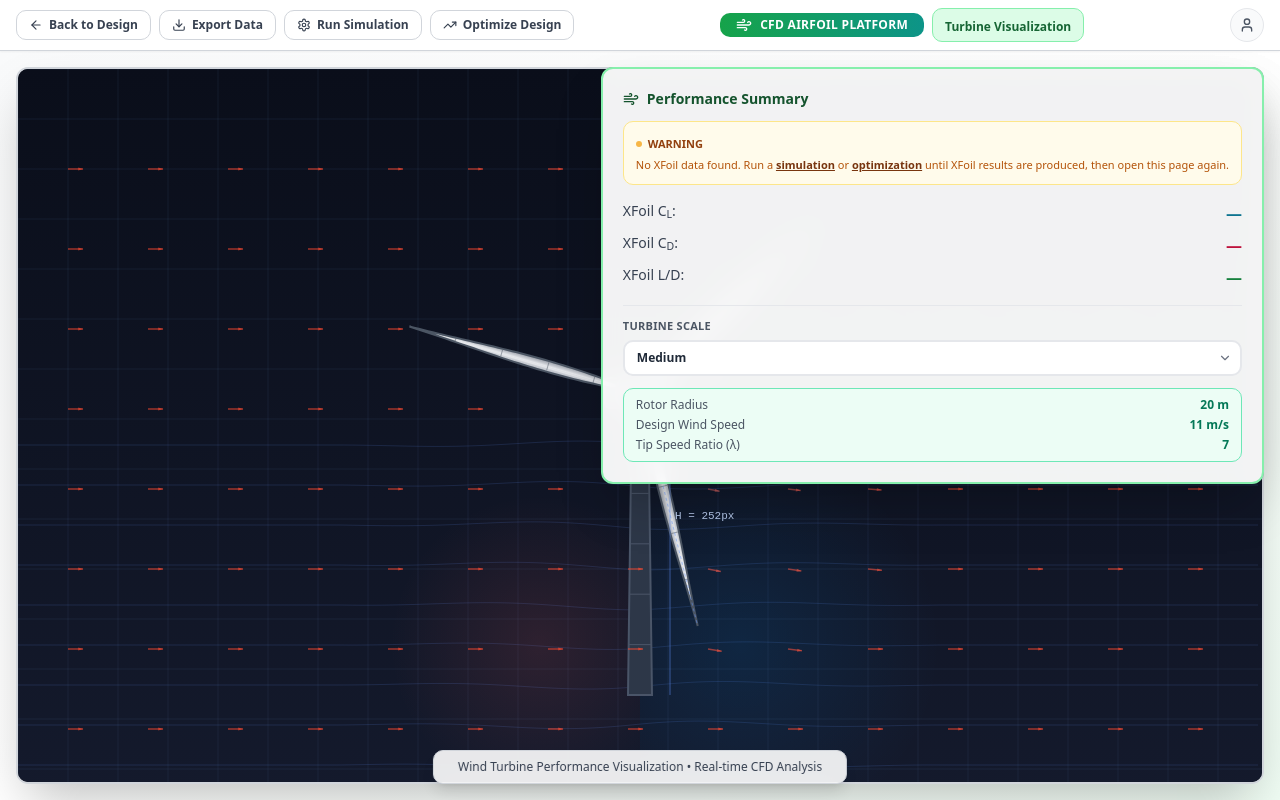
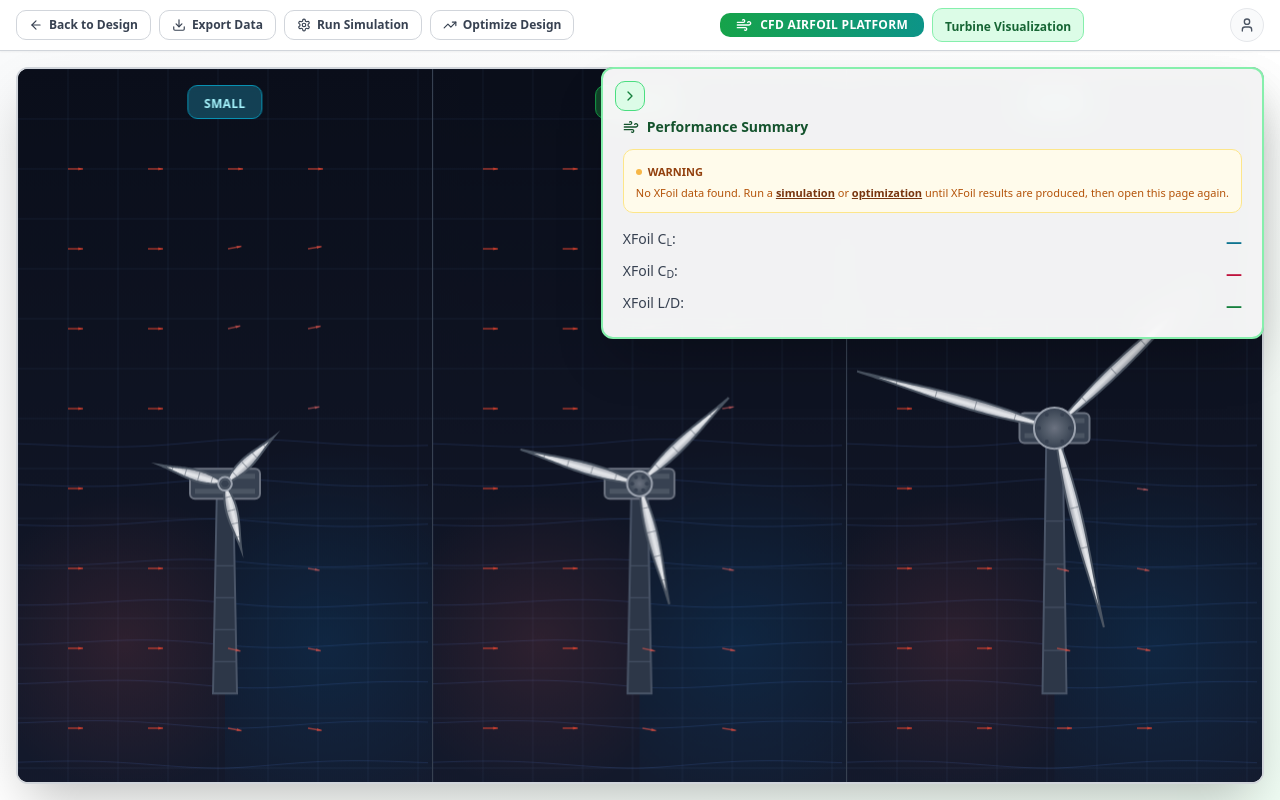
Before and after one commit to FYP-M4-Fluid-Simulator/Frontend-Code, a Next.js app: page /turbine in a window 1280 px wide. Built offline with nearby package versions, Linux system fonts and the light colour scheme; no server answers.

Commit message:
Turbine page add all 3 power variants

```diff
--- a/src/app/turbine/page.tsx
+++ b/src/app/turbine/page.tsx
@@ -8,6 +8,8 @@ import {
   Settings,
   TrendingUp,
   ChevronDown,
+  ChevronLeft,
+  ChevronRight,
   Zap,
   Sparkles,
 } from "lucide-react";
@@ -120,11 +122,13 @@ export default function TurbinePage() {
   const [dragCoefficient, setDragCoefficient] = useState(0);
   const [dataSource, setDataSource] = useState<"simulation" | "optimization" | "none">("none");
   const [powerError, setPowerError] = useState<string | null>(null);
-  const [selectedScale, setSelectedScale] = useState<TurbineScale>("medium");
-  const [powerResult, setPowerResult] = useState<PowerOutputResult | null>(null);
+  const [powerResults, setPowerResults] = useState<Record<TurbineScale, PowerOutputResult | null>>({
+    small: null,
+    medium: null,
+    large: null,
+  });
   const [cfdInputs, setCfdInputs] = useState<CFDInputState>(DEFAULT_CFD_INPUTS);
-
-  const currentPowerKilowatts = powerResult?.total_power_kilowatts ?? null;
+  const [sidebarCollapsed, setSidebarCollapsed] = useState(false);
 
   // Load latest CFD metrics from sessionStorage if available.
   useEffect(() => {
@@ -296,11 +300,11 @@ export default function TurbinePage() {
     if (liftCoefficient > 0 && dragCoefficient > 0) {
       handleCalculatePower();
     }
-  }, [liftCoefficient, dragCoefficient, selectedScale]);
+  }, [liftCoefficient, dragCoefficient]);
 
   const handleCalculatePower = () => {
     setPowerError(null);
-    setPowerResult(null);
+    setPowerResults({ small: null, medium: null, large: null });
 
     if (liftCoefficient <= 0 || dragCoefficient <= 0) {
       setPowerError(
@@ -309,36 +313,64 @@ export default function TurbinePage() {
       return;
     }
 
-    const result = calculatePower(liftCoefficient, dragCoefficient, selectedScale);
+    // Calculate power for all three scales
+    const scales: TurbineScale[] = ["small", "medium", "large"];
+    const results: Record<TurbineScale, PowerOutputResult | null> = {
+      small: null,
+      medium: null,
+      large: null,
+    };
 
-    if (!result) {
-      setPowerError("Unable to calculate power — check Cl and Cd values.");
-      return;
-    }
-
-    setPowerResult({
+    scales.forEach((scale) => {
+      const result = calculatePower(liftCoefficient, dragCoefficient, scale);
+      if (result) {
+        results[scale] = {
           total_power_watts: result.watts,
           total_power_kilowatts: result.kilowatts,
           operating_rpm: result.rpm,
           cp: result.cp,
-      scale: selectedScale,
+          scale: scale,
+        };
+      }
     });
+
+    setPowerResults(results);
   };
 
   const handleExportResults = () => {
-    const scaleConfig = selectedScale ? TURBINE_SCALES[selectedScale] : null;
     const results = {
       liftToDragRatio,
       xfoilCl: liftCoefficient,
       xfoilCd: dragCoefficient,
-      turbineScale: selectedScale,
-      rotorRadius: scaleConfig?.radius ?? null,
-      designWindSpeed: scaleConfig?.windSpeed ?? null,
-      tipSpeedRatio: scaleConfig?.tsr ?? null,
-      powerCoefficientCp: powerResult?.cp ?? null,
-      operatingRpm: powerResult?.operating_rpm ?? null,
-      powerW: powerResult?.total_power_watts ?? null,
-      powerKw: powerResult?.total_power_kilowatts ?? null,
+      turbines: {
+        small: powerResults.small ? {
+          rotorRadius: TURBINE_SCALES.small.radius,
+          designWindSpeed: TURBINE_SCALES.small.windSpeed,
+          tipSpeedRatio: TURBINE_SCALES.small.tsr,
+          powerCoefficientCp: powerResults.small.cp,
+          operatingRpm: powerResults.small.operating_rpm,
+          powerW: powerResults.small.total_power_watts,
+          powerKw: powerResults.small.total_power_kilowatts,
+        } : null,
+        medium: powerResults.medium ? {
+          rotorRadius: TURBINE_SCALES.medium.radius,
+          designWindSpeed: TURBINE_SCALES.medium.windSpeed,
+          tipSpeedRatio: TURBINE_SCALES.medium.tsr,
+          powerCoefficientCp: powerResults.medium.cp,
+          operatingRpm: powerResults.medium.operating_rpm,
+          powerW: powerResults.medium.total_power_watts,
+          powerKw: powerResults.medium.total_power_kilowatts,
+        } : null,
+        large: powerResults.large ? {
+          rotorRadius: TURBINE_SCALES.large.radius,
+          designWindSpeed: TURBINE_SCALES.large.windSpeed,
+          tipSpeedRatio: TURBINE_SCALES.large.tsr,
+          powerCoefficientCp: powerResults.large.cp,
+          operatingRpm: powerResults.large.operating_rpm,
+          powerW: powerResults.large.total_power_watts,
+          powerKw: powerResults.large.total_power_kilowatts,
+        } : null,
+      },
       timestamp: new Date().toISOString(),
     };
 
@@ -417,9 +449,28 @@ export default function TurbinePage() {
 
       {/* Main Content - Turbine Visualization */}
       <div className="flex-1 flex overflow-hidden relative bg-gradient-to-br from-gray-50 via-white to-green-50">
-        {/* Performance Stats Overlay */}
-        <div className="absolute top-4 right-4 z-30">
-          <div className="bg-white/95 backdrop-blur-md rounded-xl shadow-2xl border-2 border-green-300 p-5 min-w-[280px]">
+        {/* Performance Summary Sidebar with Hide/Show */}
+        <div
+          className={`absolute top-4 right-4 z-30 transition-all duration-300 ${
+            sidebarCollapsed ? "translate-x-[calc(100%-2.5rem)]" : "translate-x-0"
+          }`}
+        >
+          <div className="bg-white/95 backdrop-blur-md rounded-xl shadow-2xl border-2 border-green-300 overflow-hidden relative">
+            {/* Hide/Show Button - Always Visible */}
+            <button
+              onClick={() => setSidebarCollapsed(!sidebarCollapsed)}
+              className="absolute left-3 top-3 bg-green-100 hover:bg-green-200 border border-green-400 rounded-lg p-1.5 transition-colors z-50"
+              title={sidebarCollapsed ? "Show Performance Summary" : "Hide Performance Summary"}
+            >
+              {sidebarCollapsed ? (
+                <ChevronLeft className="w-4 h-4 text-green-700" />
+              ) : (
+                <ChevronRight className="w-4 h-4 text-green-700" />
+              )}
+            </button>
+
+            {!sidebarCollapsed && (
+              <div className="p-5 min-w-[280px] pt-12">
                 <h3 className="text-sm font-black text-green-900 mb-3 flex items-center gap-2">
                   <Wind className="w-4 h-4" />
                   Performance Summary
@@ -433,7 +484,21 @@ export default function TurbinePage() {
                         Warning
                       </div>
                       <div className="text-[11px] text-amber-700 leading-tight">
-                    No XFoil data found. Run a <span className="font-bold cursor-pointer underline text-amber-900" onClick={() => router.push('/simulate')}>simulation</span> or <span className="font-bold cursor-pointer underline text-amber-900" onClick={() => router.push('/optimize')}>optimization</span> until XFoil results are produced, then open this page again.
+                        No XFoil data found. Run a{" "}
+                        <span
+                          className="font-bold cursor-pointer underline text-amber-900"
+                          onClick={() => router.push("/simulate")}
+                        >
+                          simulation
+                        </span>{" "}
+                        or{" "}
+                        <span
+                          className="font-bold cursor-pointer underline text-amber-900"
+                          onClick={() => router.push("/optimize")}
+                        >
+                          optimization
+                        </span>{" "}
+                        until XFoil results are produced, then open this page again.
                       </div>
                     </div>
                   )}
@@ -446,7 +511,9 @@ export default function TurbinePage() {
                   )}
 
                   <div className="flex justify-between">
-                <span className="text-gray-700">XFoil C<sub>L</sub>:</span>
+                    <span className="text-gray-700">
+                      XFoil C<sub>L</sub>:
+                    </span>
                     <span className="text-base font-black text-cyan-700">
                       {dataSource !== "none"
                         ? formatCoefficient(liftCoefficient)
@@ -454,7 +521,9 @@ export default function TurbinePage() {
                     </span>
                   </div>
                   <div className="flex justify-between">
-                <span className="text-gray-700">XFoil C<sub>D</sub>:</span>
+                    <span className="text-gray-700">
+                      XFoil C<sub>D</sub>:
+                    </span>
                     <span className="text-base font-black text-rose-700">
                       {dataSource !== "none"
                         ? formatCoefficient(dragCoefficient)
@@ -464,147 +533,191 @@ export default function TurbinePage() {
                   <div className="flex justify-between">
                     <span className="text-gray-700">XFoil L/D:</span>
                     <span className="text-base font-black text-green-700">
-                  {dataSource !== "none"
-                    ? liftToDragRatio.toFixed(1)
-                    : "—"}
+                      {dataSource !== "none" ? liftToDragRatio.toFixed(1) : "—"}
                     </span>
                   </div>
                 </div>
 
-            {/* Power Panel */}
-            <div className="mt-4 pt-3 border-t border-gray-200 space-y-3 text-xs">
+                {powerError && (
+                  <div className="mt-4 text-[11px] text-red-700 bg-red-50 border border-red-200 rounded-md p-2 leading-relaxed">
+                    {powerError}
+                  </div>
+                )}
+              </div>
+            )}
 
-              {/* Turbine Scale Selector */}
-              <div>
-                <label className="block text-[11px] font-bold text-gray-600 mb-1.5 uppercase tracking-wide">
-                  Turbine Scale
-                </label>
-                <div className="relative">
-                  <select
-                    id="turbine-scale-select"
-                    value={selectedScale}
-                    onChange={(e) => {
-                      setSelectedScale(e.target.value as TurbineScale);
-                      setPowerResult(null);
-                      setPowerError(null);
-                    }}
-                    className="w-full appearance-none bg-white border-2 border-gray-200 hover:border-emerald-400 focus:border-emerald-500 focus:outline-none rounded-lg px-3 py-2 text-xs font-semibold text-gray-800 cursor-pointer transition-colors pr-8"
-                  >
-                    <option value="small">Small</option>
-                    <option value="medium">Medium</option>
-                    <option value="large">Large (Utility)</option>
-                  </select>
-                  <ChevronDown className="absolute right-2.5 top-1/2 -translate-y-1/2 w-3.5 h-3.5 text-gray-500 pointer-events-none" />
+            {/* Collapsed state - just show the button */}
+            {sidebarCollapsed && (
+              <div className="w-10 h-10"></div>
+            )}
           </div>
         </div>
 
-              {/* Scale specs badge */}
-              {(() => {
-                const cfg = TURBINE_SCALES[selectedScale];
-                return (
-                  <div className={`rounded-lg px-3 py-2 ${cfg.bgColor} border ${cfg.borderColor} flex flex-col gap-1`}>
-                    <div className="flex justify-between">
-                      <span className="text-gray-600">Rotor Radius</span>
-                      <span className={`font-bold ${cfg.color}`}>{cfg.radius} m</span>
-                    </div>
-                    <div className="flex justify-between">
-                      <span className="text-gray-600">Design Wind Speed</span>
-                      <span className={`font-bold ${cfg.color}`}>{cfg.windSpeed} m/s</span>
-                    </div>
-                    <div className="flex justify-between">
-                      <span className="text-gray-600">Tip Speed Ratio (λ)</span>
-                      <span className={`font-bold ${cfg.color}`}>{cfg.tsr}</span>
+        {/* Three Turbines Display */}
+        <div className="flex-1 relative">
+          <div className="absolute inset-4 rounded-xl shadow-2xl overflow-hidden border-2 border-gray-300 bg-[#0a0e1a]">
+            <div className="h-full w-full grid grid-cols-3 gap-0">
+              {/* Small Turbine */}
+              <div className="relative flex flex-col items-center justify-center border-r border-gray-700">
+                {/* Label */}
+                <div className="absolute top-4 left-1/2 -translate-x-1/2 z-10">
+                  <div className="bg-cyan-900/80 backdrop-blur-sm px-4 py-1 rounded-lg border border-cyan-600">
+                    <span className="text-xs font-bold text-cyan-200 uppercase tracking-wide">
+                      SMALL
+                    </span>
                   </div>
                 </div>
-                );
+
+                {/* Power Output - Above Turbine */}
+                {powerResults.small && (
+                  <div className="absolute top-16 left-1/2 -translate-x-1/2 z-10">
+                    <div className="bg-cyan-900/90 backdrop-blur-sm px-3 py-2 rounded-lg border border-cyan-500 text-center">
+                      <div className="text-lg font-black text-cyan-100">
+                        {(() => {
+                          const absKw = Math.abs(powerResults.small.total_power_kilowatts);
+                          return absKw >= 1
+                            ? `${absKw.toFixed(1)} kW`
+                            : `${(absKw * 1000).toFixed(0)} W`;
                         })()}
-
-
-              {powerError && (
-                <div className="text-[11px] text-red-700 bg-red-50 border border-red-200 rounded-md p-2 leading-relaxed">
-                  {powerError}
+                      </div>
+                      <div className="text-[9px] font-semibold text-cyan-300">
+                        Cp: {(powerResults.small.cp * 100).toFixed(1)}%
+                      </div>
+                    </div>
                   </div>
                 )}
 
-              {powerResult && (() => {
-                const cfg = TURBINE_SCALES[powerResult.scale];
-                const absKw = Math.abs(powerResult.total_power_kilowatts);
-                const absW  = Math.abs(powerResult.total_power_watts);
-                return (
-                  <div className={`${cfg.bgColor} border ${cfg.borderColor} rounded-lg p-3 space-y-2`}>
-                    <div className={`text-xs font-black ${cfg.color} flex items-center gap-1.5 mb-0.5`}>
-                      {/* <Zap className="w-3.5 h-3.5" /> */}
-                      Power Output — {cfg.label}
+                {/* Turbine Canvas */}
+                <div className="flex-1 w-full">
+                  <ProfessionalTurbine
+                    liftToDragRatio={liftToDragRatio}
+                    powerKilowatts={powerResults.small?.total_power_kilowatts ?? null}
+                    rpm={powerResults.small?.operating_rpm ?? null}
+                    scaleFactor={0.55}
+                    showAnnotations={false}
+                  />
                 </div>
 
-                    {/* Power Coefficient */}
-                    {/* <div className="flex justify-between items-baseline">
-                      <span className="text-gray-600">Cp (Betz)</span>
-                      <span className={`font-black text-sm ${cfg.color}`}>
-                        {powerResult.cp.toFixed(4)}
-                      </span>
-                    </div> */}
-
-                    {/* RPM */}
-                    <div className="flex justify-between items-baseline">
-                      <span className="text-gray-600">Operating RPM</span>
-                      <span className={`font-black text-sm ${cfg.color}`}>
-                        {powerResult.operating_rpm.toFixed(2)}
-                      </span>
+                {/* Constants - Below Turbine */}
+                <div className="absolute bottom-4 left-1/2 -translate-x-1/2 z-10">
+                  <div className="bg-cyan-900/80 backdrop-blur-sm px-3 py-1.5 rounded-lg border border-cyan-600">
+                    <div className="flex gap-3 text-[10px] font-semibold text-cyan-200">
+                      <span>R: {TURBINE_SCALES.small.radius}m</span>
+                      <span>TSR: {TURBINE_SCALES.small.tsr}</span>
                     </div>
-
-                    <div className="border-t border-white/60 pt-2 space-y-1">
-                      {/* kW */}
-                      <div className="flex justify-between items-baseline">
-                        <span className="text-gray-600">Power (kW)</span>
-                        <span className={`font-black text-base ${cfg.color}`}>
-                          {absKw >= 1000
-                            ? `${(absKw / 1000).toFixed(2)} MW`
-                            : absKw >= 1
-                              ? `${absKw.toFixed(2)} kW`
-                              : `${(absKw * 1000).toFixed(1)} W`}
-                        </span>
-                      </div>
-                      {/* W (raw) */}
-                      <div className="flex justify-between items-baseline">
-                        <span className="text-gray-600">Power (W)</span>
-                        <span className="font-semibold text-gray-800 text-[11px]">
-                          {absW.toLocaleString(undefined, { maximumFractionDigits: 1 })} W
-                        </span>
-                      </div>
-                    </div>
-                  </div>
-                );
-              })()}
                   </div>
                 </div>
               </div>
 
-        {/* Turbine Component */}
-        <div className="flex-1 relative">
-          <div className="absolute inset-4 rounded-xl shadow-2xl overflow-hidden border-2 border-gray-300">
-            <ProfessionalTurbine
-              liftToDragRatio={liftToDragRatio}
-              powerKilowatts={currentPowerKilowatts}
-              rpm={powerResult?.operating_rpm ?? null}
-              scaleFactor={
-                selectedScale === "small" ? 0.55
-                : selectedScale === "large" ? 1.65
-                : 1.0
-              }
-            />
+              {/* Medium Turbine */}
+              <div className="relative flex flex-col items-center justify-center border-r border-gray-700">
+                {/* Label */}
+                <div className="absolute top-4 left-1/2 -translate-x-1/2 z-10">
+                  <div className="bg-green-900/80 backdrop-blur-sm px-4 py-1 rounded-lg border border-green-600">
+                    <span className="text-xs font-bold text-green-200 uppercase tracking-wide">
+                      MEDIUM
+                    </span>
                   </div>
                 </div>
 
-        {/* Bottom Info Bar */}
-        <div className="absolute bottom-4 left-1/2 transform -translate-x-1/2 z-30">
-          <div className="bg-white/90 backdrop-blur-md rounded-lg shadow-lg border border-gray-300 px-6 py-2">
-            <div className="text-xs font-medium text-gray-700 text-center">
-              Wind Turbine Performance Visualization • Real-time CFD Analysis
+                {/* Power Output - Above Turbine */}
+                {powerResults.medium && (
+                  <div className="absolute top-16 left-1/2 -translate-x-1/2 z-10">
+                    <div className="bg-green-900/90 backdrop-blur-sm px-3 py-2 rounded-lg border border-green-500 text-center">
+                      <div className="text-lg font-black text-green-100">
+                        {(() => {
+                          const absKw = Math.abs(powerResults.medium.total_power_kilowatts);
+                          return absKw >= 1
+                            ? `${absKw.toFixed(1)} kW`
+                            : `${(absKw * 1000).toFixed(0)} W`;
+                        })()}
+                      </div>
+                      <div className="text-[9px] font-semibold text-green-300">
+                        Cp: {(powerResults.medium.cp * 100).toFixed(1)}%
+                      </div>
+                    </div>
+                  </div>
+                )}
+
+                {/* Turbine Canvas */}
+                <div className="flex-1 w-full">
+                  <ProfessionalTurbine
+                    liftToDragRatio={liftToDragRatio}
+                    powerKilowatts={powerResults.medium?.total_power_kilowatts ?? null}
+                    rpm={powerResults.medium?.operating_rpm ?? null}
+                    scaleFactor={1.0}
+                    showAnnotations={false}
+                  />
+                </div>
+
+                {/* Constants - Below Turbine */}
+                <div className="absolute bottom-4 left-1/2 -translate-x-1/2 z-10">
+                  <div className="bg-green-900/80 backdrop-blur-sm px-3 py-1.5 rounded-lg border border-green-600">
+                    <div className="flex gap-3 text-[10px] font-semibold text-green-200">
+                      <span>R: {TURBINE_SCALES.medium.radius}m</span>
+                      <span>TSR: {TURBINE_SCALES.medium.tsr}</span>
+                    </div>
+                  </div>
+                </div>
+              </div>
+
+              {/* Large Turbine */}
+              <div className="relative flex flex-col items-center justify-center">
+                {/* Label */}
+                <div className="absolute top-4 left-1/2 -translate-x-1/2 z-10">
+                  <div className="bg-teal-900/80 backdrop-blur-sm px-4 py-1 rounded-lg border border-teal-600">
+                    <span className="text-xs font-bold text-teal-200 uppercase tracking-wide">
+                      LARGE
+                    </span>
+                  </div>
+                </div>
+
+                {/* Power Output - Above Turbine */}
+                {powerResults.large && (
+                  <div className="absolute top-16 left-1/2 -translate-x-1/2 z-10">
+                    <div className="bg-teal-900/90 backdrop-blur-sm px-3 py-2 rounded-lg border border-teal-500 text-center">
+                      <div className="text-lg font-black text-teal-100">
+                        {(() => {
+                          const absKw = Math.abs(powerResults.large.total_power_kilowatts);
+                          return absKw >= 1000
+                            ? `${(absKw / 1000).toFixed(2)} MW`
+                            : `${absKw.toFixed(1)} kW`;
+                        })()}
+                      </div>
+                      <div className="text-[9px] font-semibold text-teal-300">
+                        Cp: {(powerResults.large.cp * 100).toFixed(1)}%
+                      </div>
+                    </div>
+                  </div>
+                )}
+
+                {/* Turbine Canvas */}
+                <div className="flex-1 w-full">
+                  <ProfessionalTurbine
+                    liftToDragRatio={liftToDragRatio}
+                    powerKilowatts={powerResults.large?.total_power_kilowatts ?? null}
+                    rpm={powerResults.large?.operating_rpm ?? null}
+                    scaleFactor={1.65}
+                    showAnnotations={false}
+                  />
+                </div>
+
+                {/* Constants - Below Turbine */}
+                <div className="absolute bottom-4 left-1/2 -translate-x-1/2 z-10">
+                  <div className="bg-teal-900/80 backdrop-blur-sm px-3 py-1.5 rounded-lg border border-teal-600">
+                    <div className="flex gap-3 text-[10px] font-semibold text-teal-200">
+                      <span>R: {TURBINE_SCALES.large.radius}m</span>
+                      <span>TSR: {TURBINE_SCALES.large.tsr}</span>
                     </div>
                   </div>
                 </div>
               </div>
             </div>
+          </div>
+        </div>
+
+
+      </div>
+    </div>
   );
 }
```
Also changed, not shown: src/components/ProfessionalTurbine.tsx (+6 -1 lines). Lines whose indentation alone changed are shown as unchanged.
